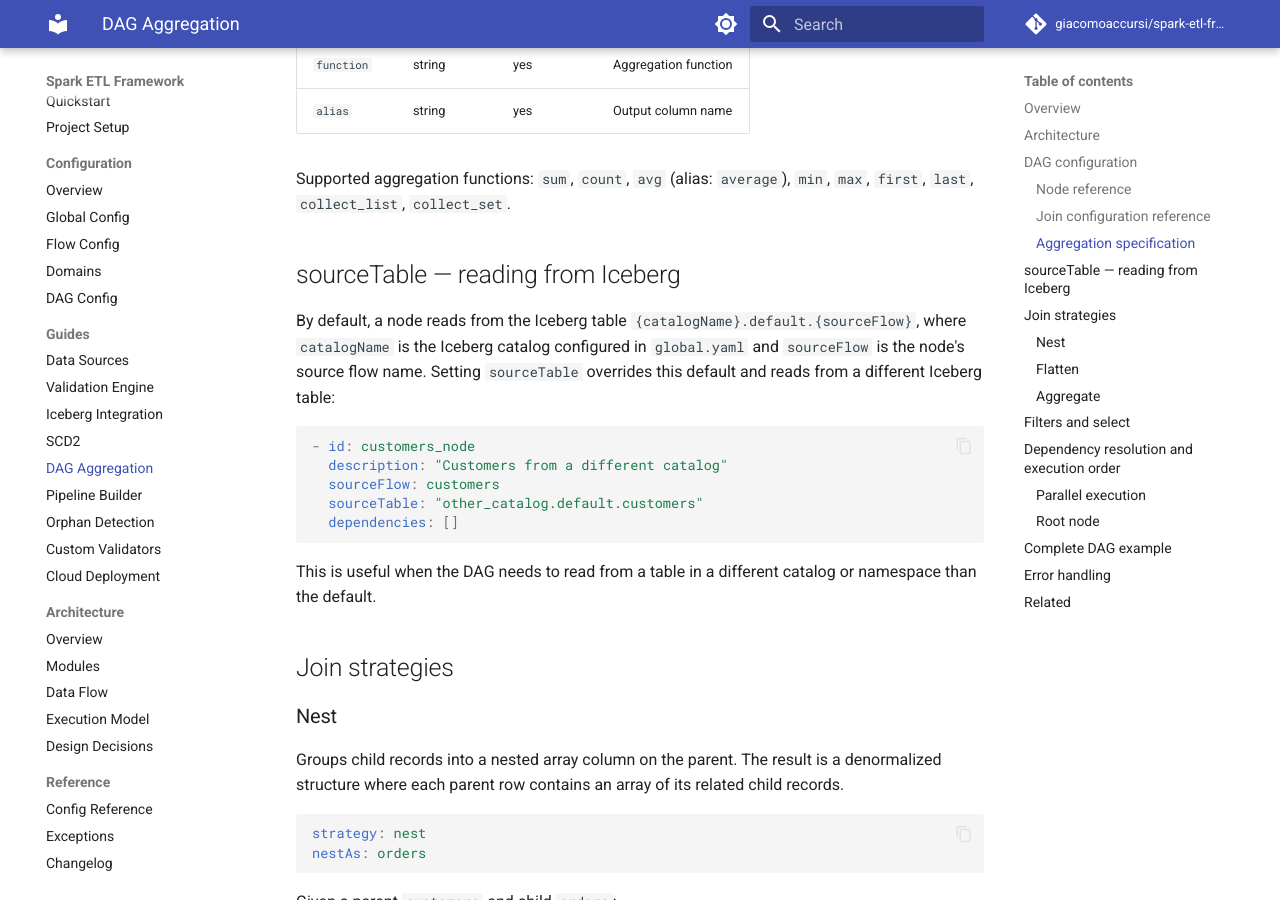
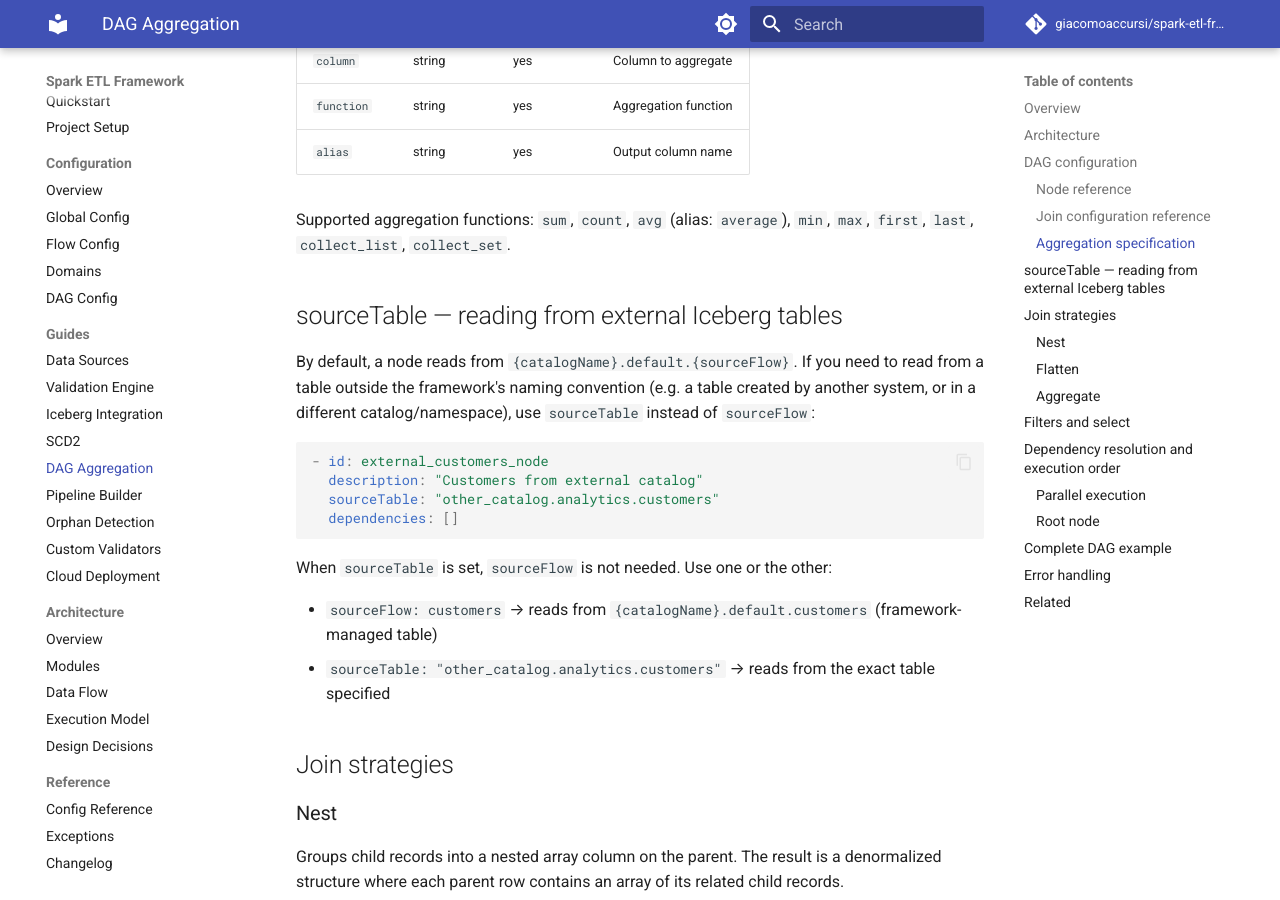
Before and after one commit to giacomoaccursi/Floe, an MkDocs documentation site: the page built from site-docs/guides/dag-aggregation.md, in a window 1280 px wide and 900 px high, scrolled down 3422 px. Built offline with MkDocs 1.6.1 and Material for MkDocs 9.7.7, drawn with Linux system fonts in a browser that asks for light colours; comment, search, counter and statistics services are not loaded; some of the changed text lies outside the part shown.

Commit message:
refactor(dag): make sourceFlow optional when sourceTable is set

````diff
--- a/site-docs/guides/dag-aggregation.md
+++ b/site-docs/guides/dag-aggregation.md
@@ -79,8 +79,8 @@ For the field reference, see [DAG Configuration](../configuration/dag.md).
 |-------|------|----------|---------|-------------|
 | `id` | string | yes | — | Unique node identifier |
 | `description` | string | yes | — | Human-readable description |
-| `sourceFlow` | string | yes | — | Name of the source flow |
-| `sourceTable` | string | — | — | Iceberg table name (overrides the default `{catalogName}.default.{sourceFlow}`) |
+| `sourceFlow` | string | — | — | Name of the source flow. Reads from `{catalogName}.default.{sourceFlow}`. Required if `sourceTable` is not set. |
+| `sourceTable` | string | — | — | Full Iceberg table name. Use instead of `sourceFlow` for external tables. |
 | `dependencies` | list | yes | — | List of node IDs this node depends on |
 | `join` | object | — | — | Join configuration (absent for root/leaf nodes with no parent) |
 | `select` | list | — | all columns | Columns to select from source data |
@@ -110,19 +110,21 @@ For the field reference, see [DAG Configuration](../configuration/dag.md).
 
 Supported aggregation functions: `sum`, `count`, `avg` (alias: `average`), `min`, `max`, `first`, `last`, `collect_list`, `collect_set`.
 
-## sourceTable — reading from Iceberg
+## sourceTable — reading from external Iceberg tables
 
-By default, a node reads from the Iceberg table `{catalogName}.default.{sourceFlow}`, where `catalogName` is the Iceberg catalog configured in `global.yaml` and `sourceFlow` is the node's source flow name. Setting `sourceTable` overrides this default and reads from a different Iceberg table:
+By default, a node reads from `{catalogName}.default.{sourceFlow}`. If you need to read from a table outside the framework's naming convention (e.g. a table created by another system, or in a different catalog/namespace), use `sourceTable` instead of `sourceFlow`:
 
 ```yaml
-- id: customers_node
-  description: "Customers from a different catalog"
-  sourceFlow: customers
-  sourceTable: "other_catalog.default.customers"
+- id: external_customers_node
+  description: "Customers from external catalog"
+  sourceTable: "other_catalog.analytics.customers"
   dependencies: []
 ```
 
-This is useful when the DAG needs to read from a table in a different catalog or namespace than the default.
+When `sourceTable` is set, `sourceFlow` is not needed. Use one or the other:
+
+- `sourceFlow: customers` → reads from `{catalogName}.default.customers` (framework-managed table)
+- `sourceTable: "other_catalog.analytics.customers"` → reads from the exact table specified
 
 ## Join strategies
 
@@ -250,7 +252,6 @@ nodes:
   - id: customers_node
     description: "Customer dimension"
     sourceFlow: customers
-    sourceTable: "spark_catalog.default.customers"
     dependencies: []
     select: [customer_id, name, email, country, segment]
 
````
Also changed, not shown: site-docs/reference/config-reference.md (+2 -2 lines), 2 other files.
